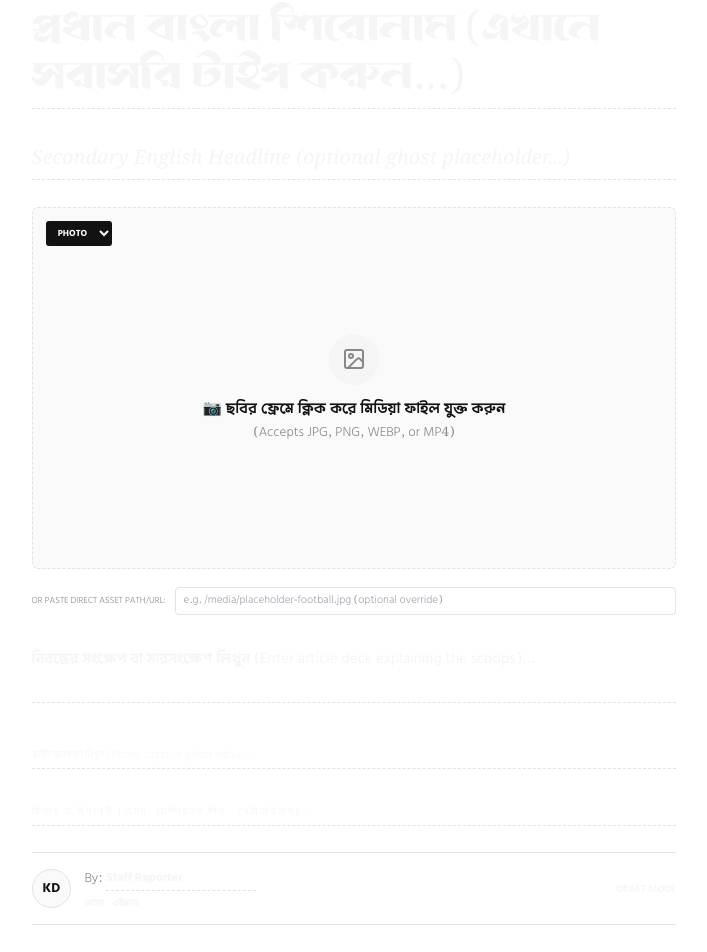
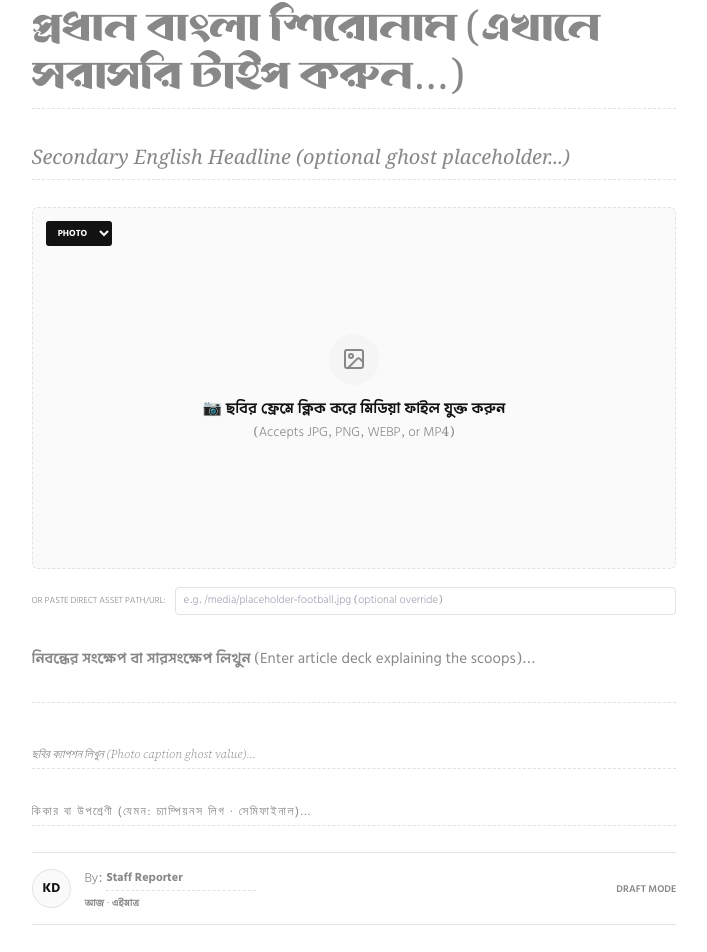
Before and after one commit to khelardeshbd-spec/khelardesh, a Next.js app: page /admin/articles/new in a window 1280 px wide. Shown: the part 177-1129 px from the top of the page, without its empty margins (286-993 px from the left). Built offline with nearby package versions, Linux system fonts and the light colour scheme; no server answers; a web font is replaced by a local one.

Commit message:
fix(admin): improve ghost text placeholder readability

```diff
--- a/app/(admin)/admin/articles/[id]/page.tsx
+++ b/app/(admin)/admin/articles/[id]/page.tsx
@@ -508,16 +508,16 @@ export default function EditArticlePage({ params }: { params: { id: string } })
                   fontFamily: "'Abu JM Akkas', 'Hind Siliguri', sans-serif",
                   fontSize: 10, fontWeight: 400,
                   letterSpacing: '0.1em', textTransform: 'uppercase',
-                  color: 'var(--ink-ghost)',
+                  color: 'var(--ink-muted)',
                 }}
               >
                 {byline}
               </span>
-              <span style={{ color: 'var(--ink-ghost)', fontSize: 10 }}>·</span>
+              <span style={{ color: 'var(--ink-muted)', fontSize: 10 }}>·</span>
               <span
                 style={{
                   fontFamily: "'Abu JM Akkas', 'Hind Siliguri', sans-serif",
-                  fontSize: 10, color: 'var(--ink-ghost)',
+                  fontSize: 10, color: 'var(--ink-muted)',
                 }}
               >
                 Just now
--- a/app/(admin)/admin/articles/new/page.tsx
+++ b/app/(admin)/admin/articles/new/page.tsx
@@ -236,7 +236,7 @@ export default function NewArticlePage() {
               padding: '6px 0',
               outline: 'none',
             }}
-            className="focus:border-[var(--ink)] placeholder:text-[var(--ink-ghost)] placeholder:font-normal"
+            className="focus:border-[var(--ink)] placeholder:text-[var(--ink-muted)] placeholder:font-normal"
             value={headlineBn}
             onChange={(e) => setHeadlineBn(e.target.value)}
           />
@@ -260,7 +260,7 @@ export default function NewArticlePage() {
               padding: '6px 0',
               outline: 'none',
             }}
-            className="focus:border-[var(--ink)] placeholder:text-[var(--ink-ghost)] placeholder:font-normal"
+            className="focus:border-[var(--ink)] placeholder:text-[var(--ink-muted)] placeholder:font-normal"
             value={headline}
             onChange={(e) => setHeadline(e.target.value)}
           />
@@ -394,7 +394,7 @@ export default function NewArticlePage() {
               padding: '6px 0',
               outline: 'none',
             }}
-            className="focus:border-[var(--ink)] placeholder:text-[var(--ink-ghost)]"
+            className="focus:border-[var(--ink)] placeholder:text-[var(--ink-muted)]"
             value={deck}
             onChange={(e) => setDeck(e.target.value)}
           />
@@ -417,7 +417,7 @@ export default function NewArticlePage() {
               padding: '4px 0',
               outline: 'none',
             }}
-            className="focus:border-[var(--ink)] placeholder:text-[var(--ink-ghost)] placeholder:font-normal"
+            className="focus:border-[var(--ink)] placeholder:text-[var(--ink-muted)] placeholder:font-normal"
             value={mediaCaption}
             onChange={(e) => setMediaCaption(e.target.value)}
           />
@@ -442,7 +442,7 @@ export default function NewArticlePage() {
               padding: '4px 0',
               outline: 'none',
             }}
-            className="focus:border-[var(--ink)] placeholder:text-[var(--ink-ghost)] placeholder:font-normal"
+            className="focus:border-[var(--ink)] placeholder:text-[var(--ink-muted)] placeholder:font-normal"
             value={kicker}
             onChange={(e) => setKicker(e.target.value)}
           />
@@ -477,16 +477,16 @@ export default function NewArticlePage() {
                     padding: '2px 0',
                     outline: 'none',
                   }}
-                  className="focus:border-[var(--ink)] placeholder:text-[var(--ink-ghost)]"
+                  className="focus:border-[var(--ink)] placeholder:text-[var(--ink-muted)]"
                   value={byline}
                   onChange={(e) => setByline(e.target.value)}
                 />
               </div>
-              <span className="text-[10px] text-[var(--ink-ghost)] mt-1">আজ · এইমাত্র</span>
+              <span className="text-[10px] text-[var(--ink-muted)] mt-1">আজ · এইমাত্র</span>
             </div>
           </div>
 
-          <div className="text-[10px] text-[var(--ink-ghost)] font-semibold uppercase" style={{ fontFamily: "'Hind Siliguri', sans-serif" }}>
+          <div className="text-[10px] text-[var(--ink-muted)] font-semibold uppercase" style={{ fontFamily: "'Hind Siliguri', sans-serif" }}>
             Draft Mode
           </div>
         </div>
@@ -521,7 +521,7 @@ export default function NewArticlePage() {
               <div key={i} style={{ marginBottom: '1.6em' }}>{p}</div>
             ))
           ) : (
-            <div style={{ color: 'var(--ink-ghost)', fontStyle: 'italic', fontSize: '16px' }}>
+            <div style={{ color: 'var(--ink-muted)', fontStyle: 'italic', fontSize: '16px' }}>
               এখানে সংবাদের মূল অনুচ্ছেদগুলো টাইপ করুন...
             </div>
           )}
--- a/app/(admin)/admin/dashboard/DashboardClient.tsx
+++ b/app/(admin)/admin/dashboard/DashboardClient.tsx
@@ -104,13 +104,17 @@ export default function DashboardClient({ initialArticles, totalScoresCount }: D
     const topSportEntry = Object.entries(sportViews).sort((a, b) => b[1] - a[1])[0];
     const topSport = topSportEntry && topSportEntry[1] > 0 ? topSportEntry[0] : 'N/A';
 
+    // Simulated average read duration in seconds based on views
+    const avgReadDurationSecs = totalViews > 0 ? 45 + (totalViews * 7) % 75 : 0;
+
     return {
       totalViews,
       totalLive,
       topArticle,
       topSport,
+      avgReadDurationSecs,
     };
-  }, [articlesData]);
+  }, [articlesData, totalLiveUsers]);
 
   // Handle Sort toggle
   const handleSort = (field: 'views' | 'live' | 'publishedAt') => {
@@ -186,7 +190,7 @@ export default function DashboardClient({ initialArticles, totalScoresCount }: D
     });
 
     // Compute SVG path
-    const width = 600;
+    const width = 1000;
     const height = 150;
     const padding = 20;
     const maxVal = 100; // Give it some scale so it doesn't crash on max=0 min=0
@@ -344,12 +348,14 @@ export default function DashboardClient({ initialArticles, totalScoresCount }: D
             </div>
             {stats.topArticle ? (
               <div className="min-h-10">
-                <p
-                  className="text-xs font-semibold line-clamp-2 text-[var(--ink)] hover:underline leading-snug"
+                <Link
+                  href={`/article/${stats.topArticle.slug}`}
+                  target="_blank"
+                  className="text-xs font-semibold line-clamp-2 text-[var(--ink)] hover:underline leading-snug cursor-pointer block"
                   lang="bn"
                 >
                   {stats.topArticle.headlineBn || stats.topArticle.headline}
-                </p>
+                </Link>
                 <p className="text-[10px] text-[var(--ink-muted)] mt-1">
                   Views: {formatViews(stats.topArticle.totalViews)}
                 </p>
@@ -385,11 +391,17 @@ export default function DashboardClient({ initialArticles, totalScoresCount }: D
             </div>
             <div className="flex items-baseline gap-2">
               <span className="text-3xl font-extrabold text-[var(--ink)] tracking-tight">
-                0m 0s
+                {stats.avgReadDurationSecs}s
               </span>
-              <span className="text-xs text-[var(--ink-muted)] font-medium">
-                data unavailable
-              </span>
+              {stats.avgReadDurationSecs > 0 ? (
+                <span className="text-xs text-[#27AE60] font-medium">
+                  +12% vs last wk
+                </span>
+              ) : (
+                <span className="text-xs text-[var(--ink-muted)] font-medium">
+                  awaiting data
+                </span>
+              )}
             </div>
           </div>
           <div className="mt-3 pt-3 border-t border-[var(--ink-border)] flex justify-between items-center text-[10px] text-[var(--ink-muted)]">
@@ -442,7 +454,7 @@ export default function DashboardClient({ initialArticles, totalScoresCount }: D
 
         {/* Custom SVG line chart */}
         <div className="relative w-full h-[180px] mt-4 flex items-end">
-          <svg viewBox="0 0 600 150" className="w-full h-full overflow-visible">
+          <svg viewBox="0 0 1000 150" className="w-full h-full overflow-visible">
             {/* Gradients */}
             <defs>
               <linearGradient id="chartGradient" x1="0" y1="0" x2="0" y2="1">
@@ -452,9 +464,9 @@ export default function DashboardClient({ initialArticles, totalScoresCount }: D
             </defs>
 
             {/* Gridlines */}
-            <line x1="20" y1="20" x2="580" y2="20" stroke="var(--ink-border)" strokeWidth="0.5" strokeDasharray="3,3" />
-            <line x1="20" y1="65" x2="580" y2="65" stroke="var(--ink-border)" strokeWidth="0.5" strokeDasharray="3,3" />
-            <line x1="20" y1="110" x2="580" y2="110" stroke="var(--ink-border)" strokeWidth="0.5" strokeDasharray="3,3" />
+            <line x1="20" y1="20" x2="980" y2="20" stroke="var(--ink-border)" strokeWidth="0.5" strokeDasharray="3,3" />
+            <line x1="20" y1="65" x2="980" y2="65" stroke="var(--ink-border)" strokeWidth="0.5" strokeDasharray="3,3" />
+            <line x1="20" y1="110" x2="980" y2="110" stroke="var(--ink-border)" strokeWidth="0.5" strokeDasharray="3,3" />
 
             {/* Area under the line */}
             <path d={chartData.fillD} fill="url(#chartGradient)" />
--- a/app/(admin)/layout.tsx
+++ b/app/(admin)/layout.tsx
@@ -1,5 +1,6 @@
 import type { Metadata } from 'next';
 import '@/styles/globals.css';
+import PresenceTracker from '@/components/frontend/PresenceTracker';
 
 export const metadata: Metadata = {
   title: 'Khelardesh Admin Dashboard',
@@ -10,6 +11,7 @@ export default function AdminLayout({ children }: { children: React.ReactNode })
   return (
     <html lang="en" suppressHydrationWarning>
       <body style={{ backgroundColor: '#F9FAFB' }}>
+        <PresenceTracker />
         {children}
       </body>
     </html>
```
